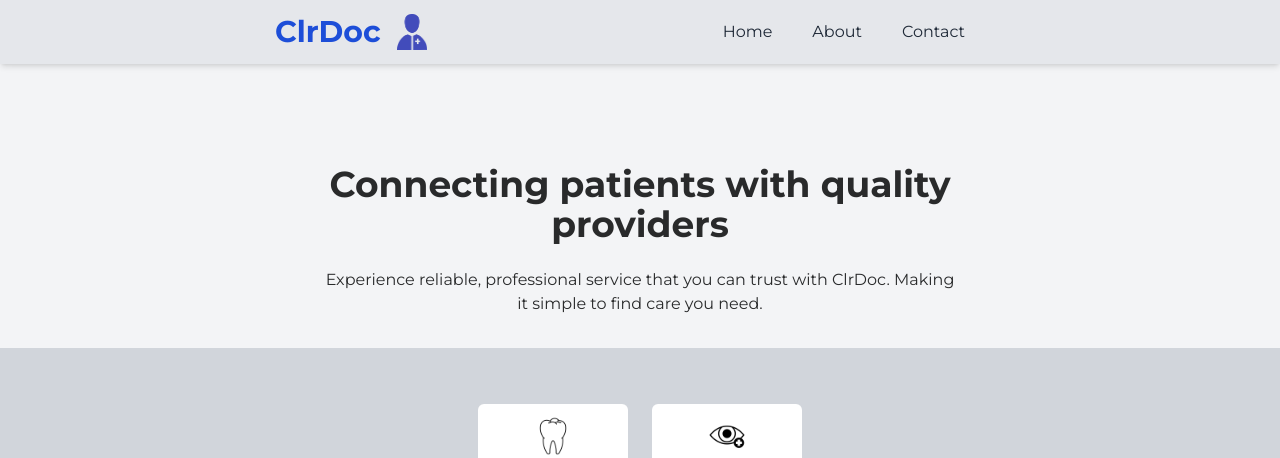
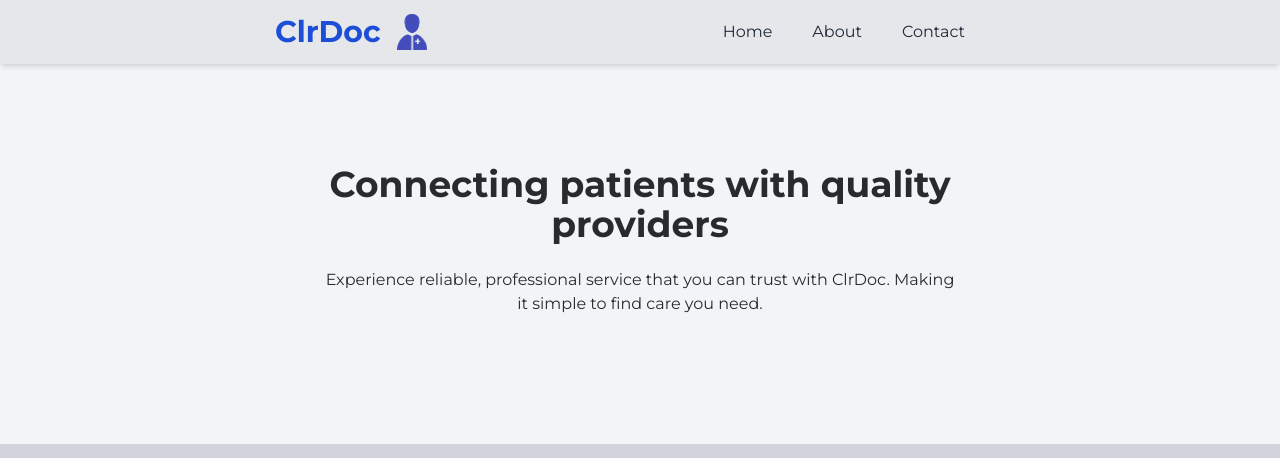
Before and after one commit to HunterKnott/clrdoc, a Next.js app: page /providers in a window 1280 px wide. Shown: the top 458 px of the page. Built offline with nearby package versions, Linux system fonts and the light colour scheme; no server answers; the database is empty.

Commit message:
More formatting on provider page

```diff
--- a/app/providers/page.jsx
+++ b/app/providers/page.jsx
@@ -57,7 +57,7 @@ export default function Page() {
     <main className="flex min-h-screen flex-col gap-6 items-center bg-gray-100">
       <Navbar options={["App", "About", "Contact"]}/>
       <div className="flex flex-col gap-2 items-center p-6 pt-20 mt-[60px] text-center">
-        <div className='flex flex-col gap-6 m-6 md:w-[50%]'>
+        <div className='flex flex-col gap-6 m-6 md:w-[50%] md:pb-24'>
           <h1 className="text-4xl font-bold">Connecting patients with quality providers</h1>
           <p>Experience reliable, professional service that you can trust with ClrDoc. Making it simple to find care you need.</p>
         </div>
```
